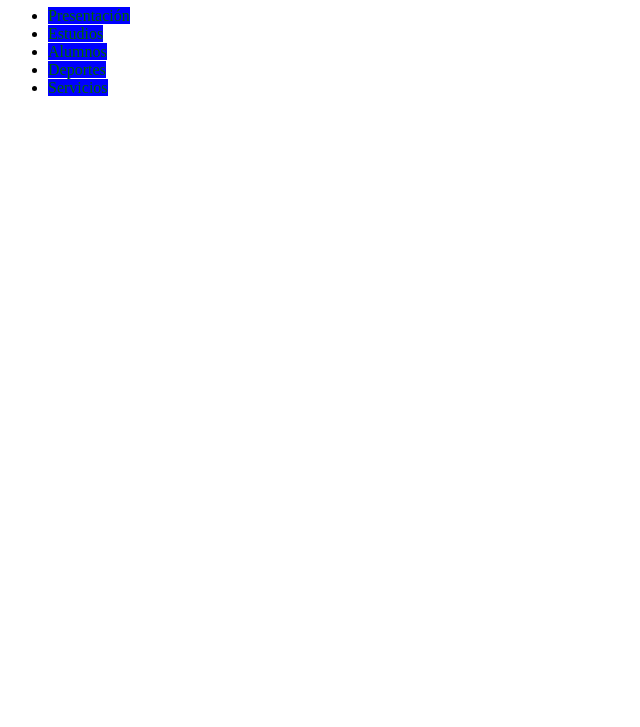
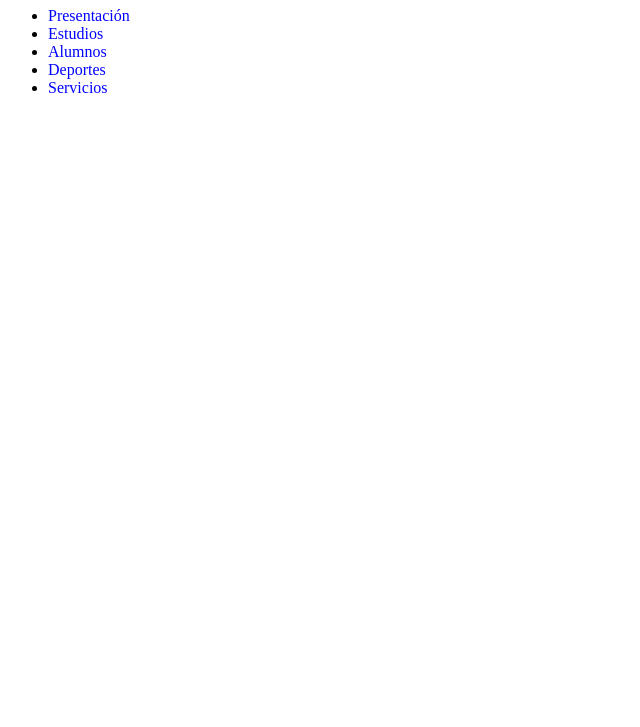
Before and after one commit to JuanmaX4/DIW, a plain HTML site: page EjerciciosSelectores/Ejercicio3.html in a window 1280 px wide. Shown: the part 73-800 px from the top of the page, without its empty margins (0-640 px from the left). Drawn offline with Linux system fonts and the light colour scheme.

Commit message:
Update ahora si Final xD

```diff
--- a/EjerciciosSelectores/Ejercicio3.html
+++ b/EjerciciosSelectores/Ejercicio3.html
@@ -10,11 +10,11 @@
 <body>
     <h1>Universidad de Alicante</h1>
     <ul>
-    <li><a href="">Presentación</a></li>
-    <li><a href="">Estudios</a></li>
-    <li><a href="">Alumnos</a></li>
-    <li><a href="">Deportes</a></li>
-    <li><a href="">Servicios</a></li>
+    <li><a href="https://www.youtube.com/">Presentación</a></li>
+    <li><a href="https://www.google.es/">Estudios</a></li>
+    <li><a href="https://es-es.facebook.com/">Alumnos</a></li>
+    <li><a href="https://www.google.com/intl/es/gmail/about/">Deportes</a></li>
+    <li><a href="https://github.com/">Servicios</a></li>
     </ul>
 </body>
 </html>
--- a/EjerciciosSelectores/ejercicio3.css
+++ b/EjerciciosSelectores/ejercicio3.css
@@ -1,6 +1,6 @@
 a {
-    color: white;
-    background-color:blue;
+    color: blue;
+    background-color:white;
     text-decoration: none;
   }
    a:visited {
@@ -15,6 +15,7 @@ a {
 
   a:focus {
     color: blue;
+    background-color:grey;
     text-decoration: underline;
   }
 
```
